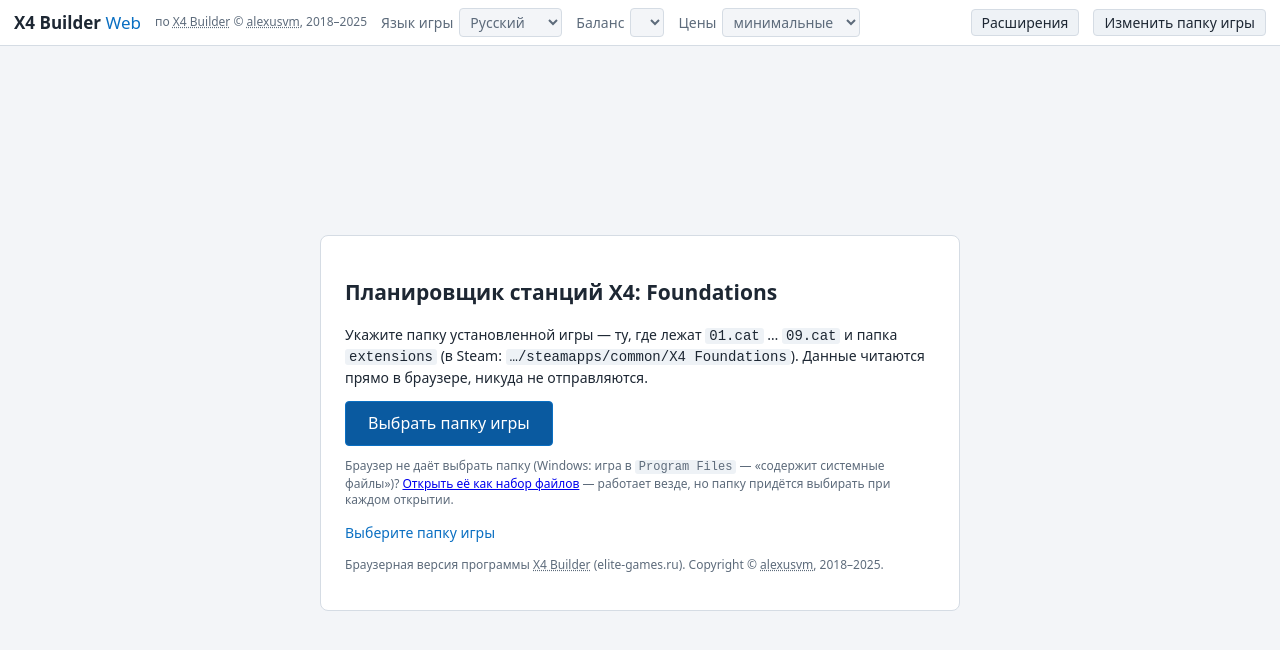
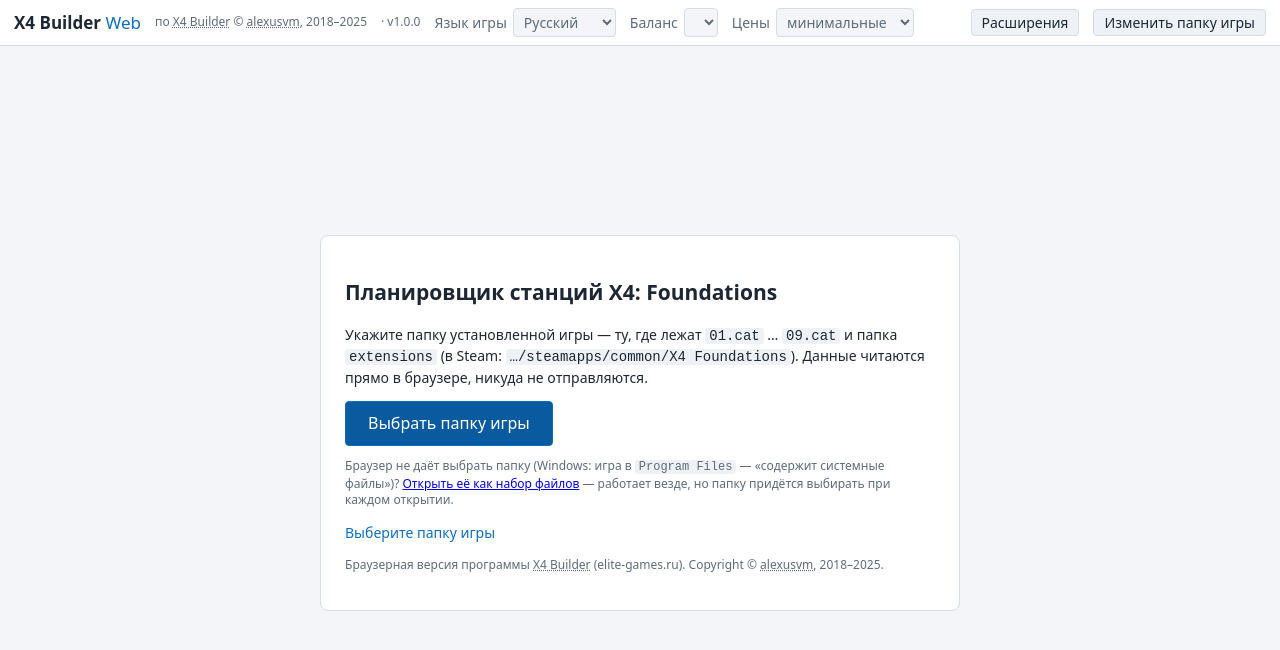
Before and after one commit to RodionD/x4-builder-web, a plain HTML site: page index.html in a window 1280 px wide. Drawn offline with Linux system fonts and the light colour scheme.

Commit message:
Release v1.0.0: version number, CHANGELOG, release script
VERSION file, version shown in the header, CHANGELOG.md with what was done
before the repository, release.sh (version, changelog, commit, tag, push).

Co-Authored-By: Claude Opus 5.5 <noreply@anthropic.com>
Claude-Session: https://claude.ai/code/session_01Sj9imF8dWVkkU46qGotX9a

```diff
--- a/index.html
+++ b/index.html
@@ -9,7 +9,7 @@
 <body>
 <header class="top">
   <h1>X4 Builder <span>Web</span></h1>
-  <span class="copy small">по <a href="https://www.elite-games.ru/conference/viewtopic.php?t=65406&amp;highlight=builder" target="_blank" rel="noopener">X4 Builder</a> © <a href="https://www.elite-games.ru/conference/profile.php?mode=viewprofile&amp;u=33188" target="_blank" rel="noopener">alexusvm</a>, 2018–2025</span>
+  <span class="copy small">по <a href="https://www.elite-games.ru/conference/viewtopic.php?t=65406&amp;highlight=builder" target="_blank" rel="noopener">X4 Builder</a> © <a href="https://www.elite-games.ru/conference/profile.php?mode=viewprofile&amp;u=33188" target="_blank" rel="noopener">alexusvm</a>, 2018–2025</span> <span class="small" id="appVersion" title="Версия X4 Builder Web (CHANGELOG.md)">· v1.0.0</span>
   <nav class="pages" id="pages" hidden><button data-page="stations" class="on">Станции</button><button data-page="wares">Товары</button><button data-page="mods">Моды</button><button data-page="terraform">Терраформирование</button><button data-page="factions">Фракции</button><button data-page="diplomacy">Дипломатия</button><button data-page="ships">Корабли</button><button data-page="military">Вооружение</button><button data-page="savegame">Сохранение</button><button data-page="map">Карта</button></nav>
   <label>Язык игры
     <select id="lang">
```
Also changed, not shown: 3 other files.
